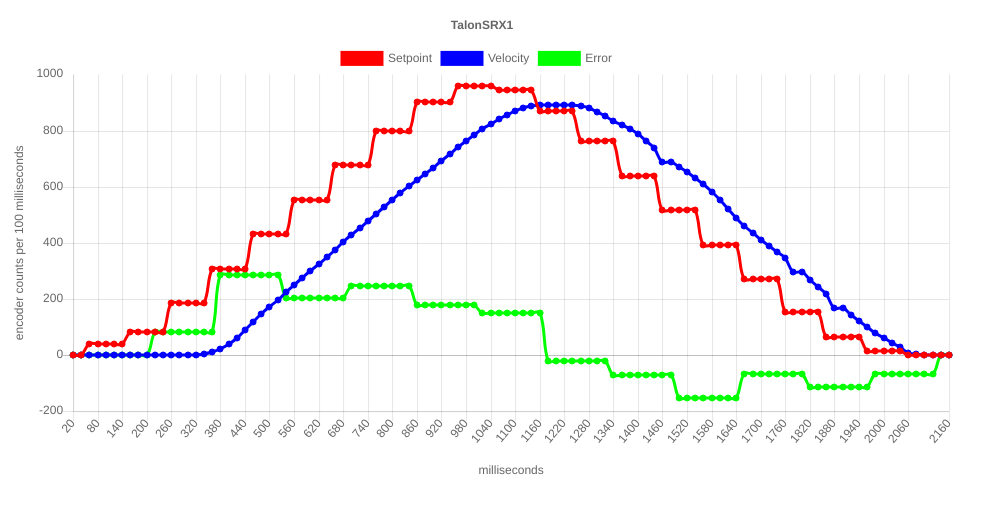
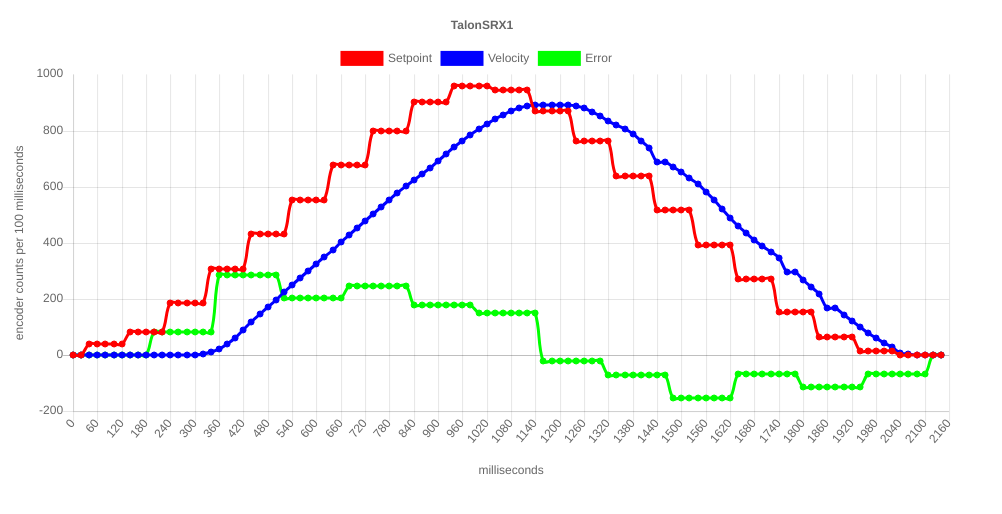
Before and after one commit to VulcanRobotics/VulcanWebCharts, a plain HTML site: page webroot/index.html in a window 1280 px wide. Shown: the whole page, without its empty margins (0-1002 px from the left). Drawn offline with Linux system fonts and the light colour scheme.

Commit message:
Incorperated Time Stamps

```diff
--- a/webroot/index.html
+++ b/webroot/index.html
@@ -32,11 +32,13 @@
       var xAxisLabels = [];
       var setpoints = [];
       var velocitys = [];
-      var error = [];
+      var errors = [];
 
-      for (i = 1; i <= count; i++){
+      for (i = 0; i <= count; i++){
         xAxisLabels.push(i*20);
-        setpoints.push({x:data.timeStam})
+        setpoints.push({x:data.timeStamp[i],y:data.setpoint[i]});
+        velocitys.push({x:data.timeStamp[i],y:data.velocity[i]});
+        errors.push({x:data.timeStamp[i],y:data.error[i]});
       }
       var config = {
           type: 'line',
@@ -46,20 +48,20 @@
                   label: "Setpoint",
                   backgroundColor: red,
                   borderColor: red,
-                  data: data.setpoint,
+                  data: setpoints,
                   fill: false,
               }, {
                   label: "Velocity",
                   fill: false,
                   backgroundColor: blue,
                   borderColor: blue,
-                  data: data.velocity,
+                  data: velocitys,
               }, {
                   label: "Error",
                   fill: false,
                   backgroundColor: green,
                   borderColor: green,
-                  data: data.error,
+                  data: errors,
               }]
           },
           options: {
```
